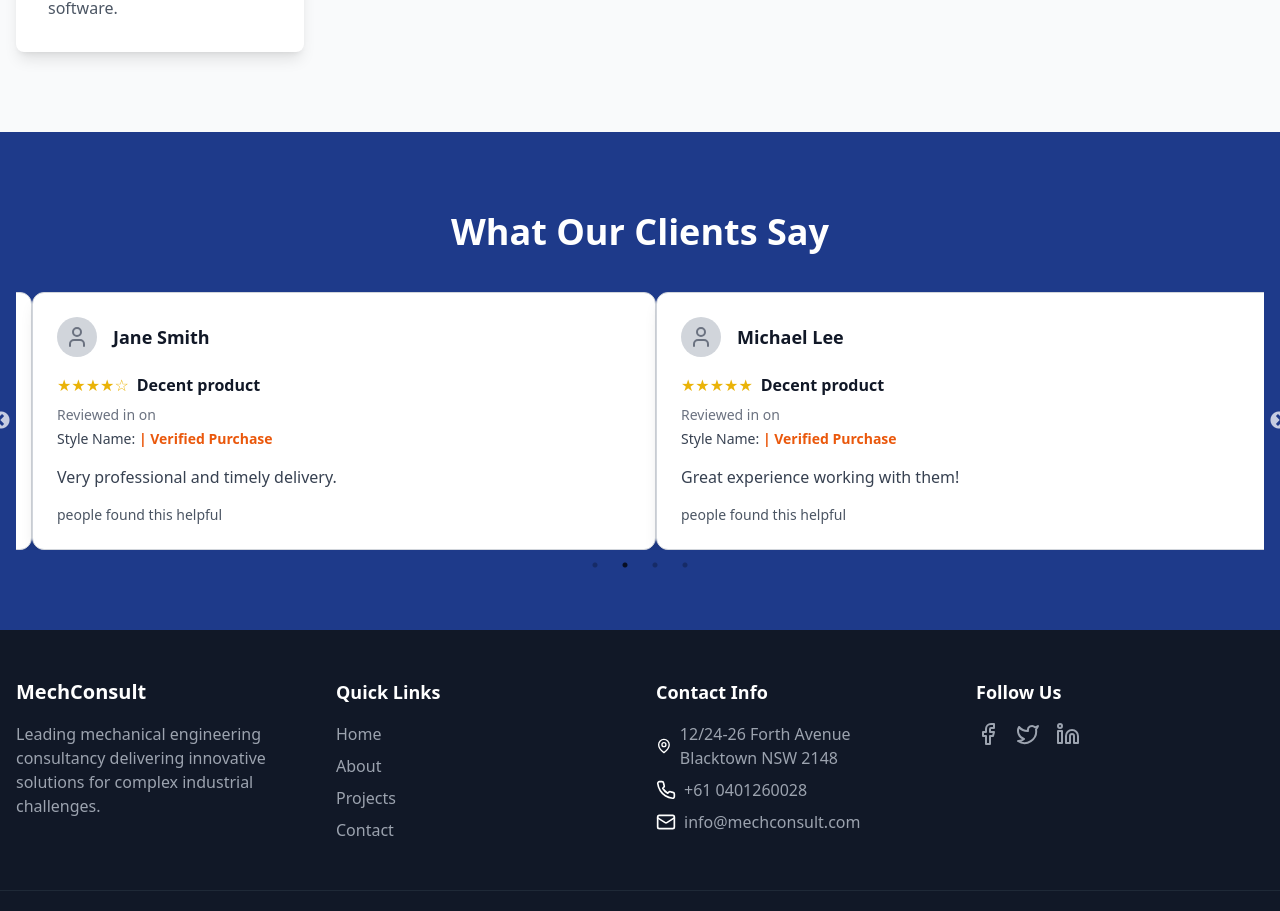
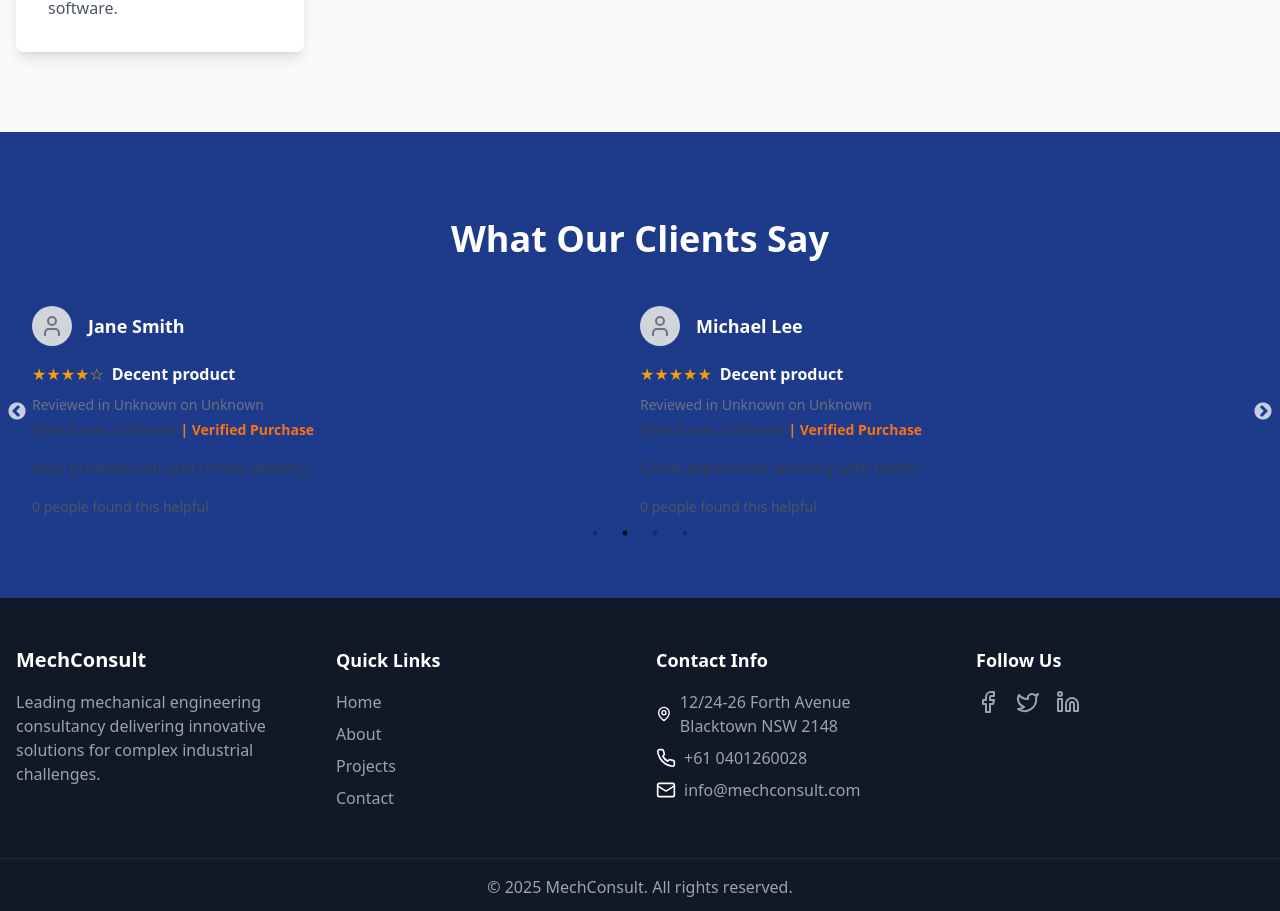
Before and after one commit to Vraj-Prajapati-14/TirthBhai, a React (Vite) app: page / in a window 1280 px wide. Shown: the part 1832-2743 px from the top of the page. Built offline with nearby package versions, Linux system fonts and the light colour scheme.

Commit message:
Initial commit 4

```diff
--- a/src/pages/About.tsx
+++ b/src/pages/About.tsx
@@ -491,7 +491,6 @@
 // };
 
 // export default About;
-
 import { useState, useEffect } from 'react';
 import { motion } from 'framer-motion';
 import { useInView } from 'react-intersection-observer';
@@ -604,14 +603,14 @@ const About = () => {
             </p>
           </motion.div>
 
-          <div className="flex justify-center gap-16 flex-wrap">
+          <div className="flex justify-center gap-4 sm:gap-8 flex-wrap">
             {teamMembers.map((member, index) => (
               <motion.div
                 key={index}
                 initial={{ opacity: 0, y: 20 }}
                 animate={inView ? { opacity: 1, y: 0 } : {}}
                 transition={{ duration: 0.8, delay: index * 0.2 }}
-                className="bg-white rounded-lg overflow-hidden shadow-lg hover:shadow-xl transition duration-300 w-80 cursor-pointer"
+                className="bg-white rounded-lg overflow-hidden shadow-lg hover:shadow-xl transition duration-300 w-full max-w-[320px] cursor-pointer mx-auto"
                 onClick={() => setSelectedMember(member)}
               >
                 <img
@@ -650,7 +649,7 @@ const About = () => {
               onClick={() => setSelectedMember(null)}
               className="absolute top-4 right-4 text-gray-600 hover:text-gray-900 text-3xl"
             >
-              &times;
+              ×
             </button>
             <div className="flex flex-col md:flex-row">
               <img
--- a/src/pages/Home.tsx
+++ b/src/pages/Home.tsx
@@ -417,46 +417,148 @@ const Home = () => {
       </section>
 
       {/* Reviews Section */}
-      <section className="py-20 bg-blue-900 text-white">
-  <div className="max-w-7xl mx-auto px-4">
-    <h2 className="text-4xl font-bold text-center mb-10">What Our Clients Say</h2>
+      <section
+        style={{
+          padding: '5rem 1rem',
+          background: '#1e3a8a',
+          color: 'white'
+        }}
+      >
+        <div
+          style={{
+            maxWidth: '80rem',
+            margin: '0 auto',
+            padding: '0 1rem'
+          }}
+        >
+          <h2
+            style={{
+              fontSize: '2.25rem',
+              fontWeight: 700,
+              textAlign: 'center',
+              marginBottom: '2.5rem'
+            }}
+          >
+            What Our Clients Say
+          </h2>
           <Slider {...reviewCarouselSettings}>
             {reviews.map((review, index) => (
-        <div key={index} className="mx-4 p-6 bg-white text-gray-900 rounded-xl shadow-lg border border-gray-300">
+              <div
+                key={index}
+                style={{
+                  margin: '0 1.5rem', // Margin between carousel cards
+                  padding: '1.5rem',
+                  background: '#ffffff', // bg-white
+                  color: '#1f2937', // text-gray-900
+                  borderRadius: '0.75rem', // rounded-xl
+                  boxShadow: '0 4px 6px rgba(0, 0, 0, 0.1)', // shadow-lg
+                  border: '1px solid #d1d5db', // border-gray-300
+                  minHeight: '16rem'
+                }}
+              >
                 {/* User Info */}
-          <div className="flex items-center mb-4">
-            <div className="w-10 h-10 bg-gray-300 rounded-full flex items-center justify-center">
-              <User className="w-6 h-6 text-gray-500" />
+                <div
+                  style={{
+                    display: 'flex',
+                    alignItems: 'center',
+                    marginBottom: '1rem'
+                  }}
+                >
+                  <div
+                    style={{
+                      width: '2.5rem',
+                      height: '2.5rem',
+                      background: '#d1d5db', // bg-gray-300
+                      borderRadius: '50%',
+                      display: 'flex',
+                      alignItems: 'center',
+                      justifyContent: 'center'
+                    }}
+                  >
+                    <User style={{ width: '1.5rem', height: '1.5rem', color: '#6b7280' }} /> {/* text-gray-500 */}
                   </div>
-            <h4 className="ml-4 text-lg font-semibold">{review.name}</h4>
+                  <h4
+                    style={{
+                      marginLeft: '1rem',
+                      fontSize: '1.125rem', // text-lg
+                      fontWeight: 600 // font-semibold
+                    }}
+                  >
+                    {review.name}
+                  </h4>
                 </div>
 
                 {/* Rating & Title */}
-          <div className="flex items-center mb-2">
-            <span className="text-yellow-500">{'★'.repeat(review.rating)}{'☆'.repeat(5 - review.rating)}</span>
-            <h3 className="ml-2 font-bold">Decent product</h3>
+                <div
+                  style={{
+                    display: 'flex',
+                    alignItems: 'center',
+                    marginBottom: '0.5rem'
+                  }}
+                >
+                  <span style={{ color: '#f59e0b' }}> {/* text-yellow-500 */}
+                    {'★'.repeat(review.rating)}{'☆'.repeat(5 - review.rating)}
+                  </span>
+                  <h3
+                    style={{
+                      marginLeft: '0.5rem',
+                      fontWeight: 700, // font-bold
+                      fontSize: '1rem'
+                    }}
+                  >
+                    Decent product
+                  </h3>
                 </div>
 
                 {/* Review Metadata */}
-          <p className="text-sm text-gray-500 mb-1">
-            Reviewed in {review.location} on {review.date}
+                <p
+                  style={{
+                    fontSize: '0.875rem', // text-sm
+                    color: '#6b7280', // text-gray-500
+                    marginBottom: '0.25rem'
+                  }}
+                >
+                  Reviewed in {review.location || 'Unknown'} on {review.date || 'Unknown'}
                 </p>
-          <p className="text-sm text-gray-700 mb-1">
-            Style Name: {review.style} <span className="text-orange-600 font-semibold"> | Verified Purchase</span>
+                <p
+                  style={{
+                    fontSize: '0.875rem', // text-sm
+                    color: '#374151', // text-gray-700
+                    marginBottom: '0.25rem'
+                  }}
+                >
+                  Style Name: {review.style || 'Unknown'}{' '}
+                  <span style={{ color: '#f97316', fontWeight: 600 }}> {/* text-orange-600 font-semibold */}
+                    | Verified Purchase
+                  </span>
                 </p>
 
                 {/* Review Content */}
-          <p className="text-gray-700 mt-4">{review.review}</p>
+                <p
+                  style={{
+                    fontSize: '1rem',
+                    color: '#374151', // text-gray-700
+                    marginTop: '1rem'
+                  }}
+                >
+                  {review.review}
+                </p>
 
                 {/* Helpful Info */}
-          <p className="mt-4 text-sm text-gray-600">{review.helpful} people found this helpful</p>
+                <p
+                  style={{
+                    marginTop: '1rem',
+                    fontSize: '0.875rem', // text-sm
+                    color: '#4b5563' // text-gray-600
+                  }}
+                >
+                  {review.helpful || 0} people found this helpful
+                </p>
               </div>
             ))}
           </Slider>
         </div>
       </section>
-
-
     </div>
   );
 };
--- a/src/pages/Projects.tsx
+++ b/src/pages/Projects.tsx
@@ -1247,7 +1247,6 @@
 // };
 
 // export default Projects;
-
 import { useState, ReactNode } from 'react';
 import { motion } from 'framer-motion';
 import Slider from 'react-slick';
@@ -1340,7 +1339,7 @@ const Projects = () => {
 
   return (
     <div className="min-h-screen">
-      <Navbar/>
+      <Navbar />
       {/* Hero Section */}
       <section className="bg-blue-900 text-white py-20">
         <div className="max-w-7xl mx-auto px-4">
@@ -1368,7 +1367,7 @@ const Projects = () => {
             searchedProjects.length > 0 ? (
               <div className="flex flex-wrap gap-6 justify-center">
                 {searchedProjects.map((project, index) => (
-                  <div key={project._id} className="w-1/3 p-2">
+                  <div key={project._id} className="w-full sm:w-1/2 lg:w-1/3 p-2">
                     <ProjectCard
                       project={{ ...project, image: project.images[0] }}
                       index={index}
@@ -1397,7 +1396,6 @@ const Projects = () => {
       </section>
 
       {/* Modal for Project Details */}
-   {/* Modal for Project Details */}
       {selectedProject && (
         <Modal onClose={() => setSelectedProject(null)}>
           <h2 className="text-3xl font-bold text-gray-800 text-center">{selectedProject.title}</h2>
@@ -1412,7 +1410,7 @@ const Projects = () => {
               slidesToScroll={1}
               autoplay={true}
               autoplaySpeed={3000}
-        arrows={true} // Enables next/prev arrows
+              arrows={true}
             >
               {selectedProject.images.map((image, index) => (
                 <div key={index} className="flex justify-center">
@@ -1435,7 +1433,6 @@ const Projects = () => {
           </div>
         </Modal>
       )}
-
     </div>
   );
 };
```
Lines whose indentation alone changed are shown as unchanged.
